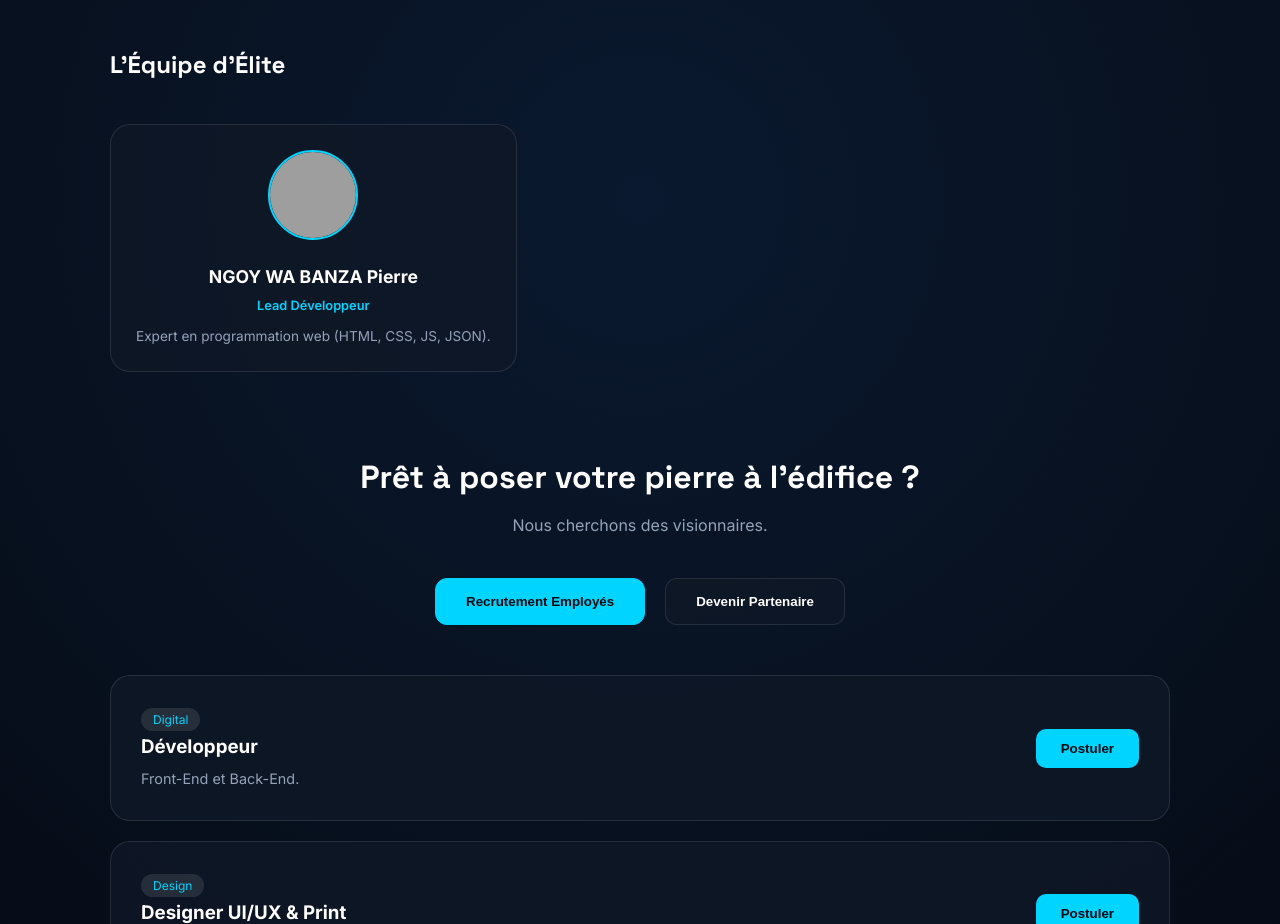
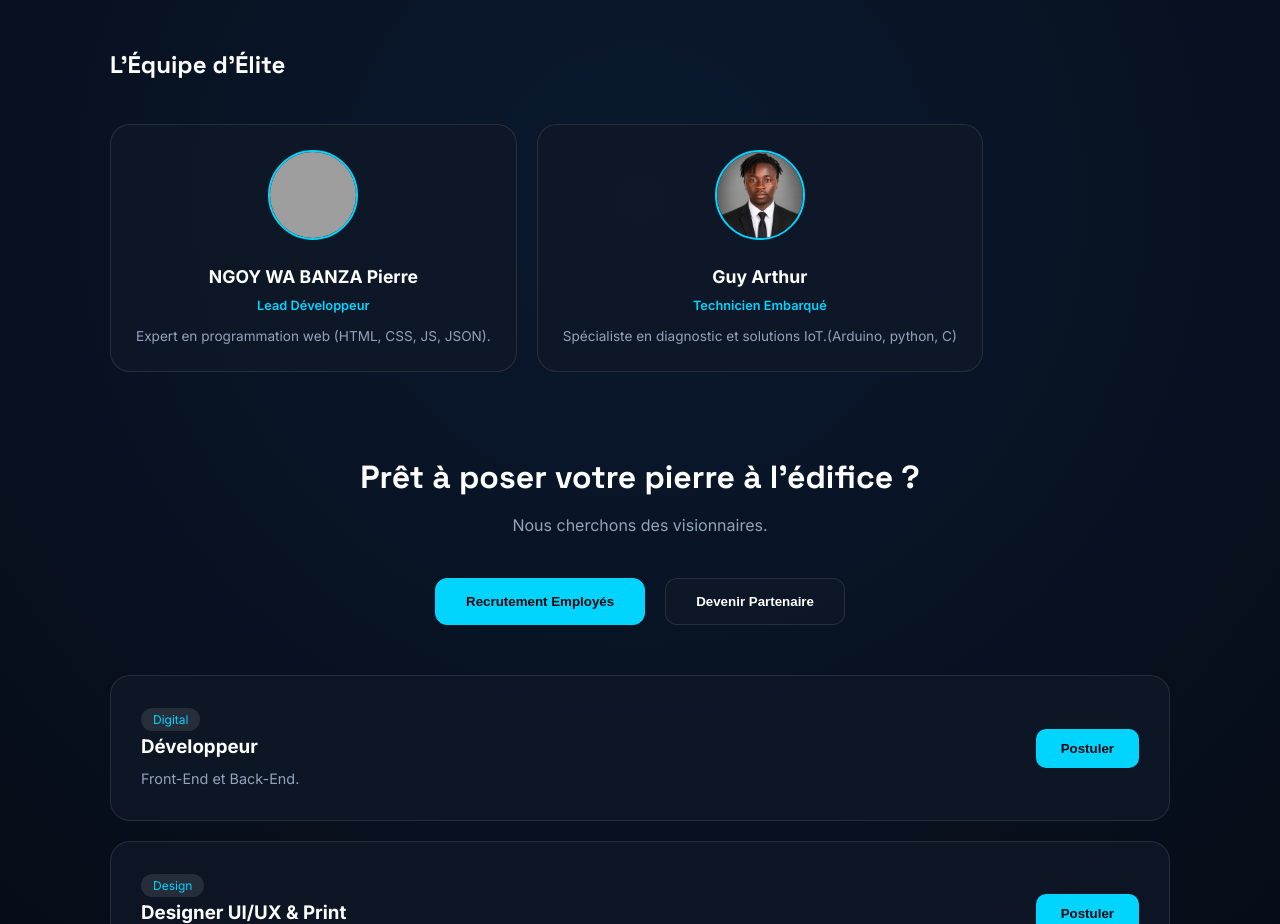
Before and after one commit to PIERRESTONE260/TS1-RECRUTEMENT, a plain HTML site: page index.html in a window 1280 px wide. Shown: the part 940-1864 px from the top of the page. Drawn offline with Linux system fonts and the light colour scheme; grey boxes are pictures that could not be loaded.

Commit message:
ajout de guy

```diff
--- a/index.html
+++ b/index.html
@@ -180,11 +180,19 @@
     <div class="team-section">
         <h2 style="font-family: 'Space Grotesk'; margin-bottom: 20px;">L'Équipe d'Élite</h2>
         <div class="team-track">
+            <!-- pierre stone -->
             <div class="team-card">
                 <img src="/equipe/PDG.png" class="team-img">
                 <h4>NGOY WA BANZA Pierre</h4>
                 <span>Lead Développeur</span>
                 <p>Expert en programmation web (HTML, CSS, JS, JSON).</p>
+            </div>
+            <!-- guy arthur -->
+             <div class="team-card">
+                <img src="/equipe/DG.jpeg" class="team-img">
+                <h4>Guy Arthur</h4>
+                <span>Technicien Embarqué</span>
+                <p>Spécialiste en diagnostic et solutions IoT.(Arduino, python, C)</p>
             </div>
             <!-- Autres membres ajoutables ici -->
         </div>
```
Also changed, not shown: equipe/DG.jpeg (added).
